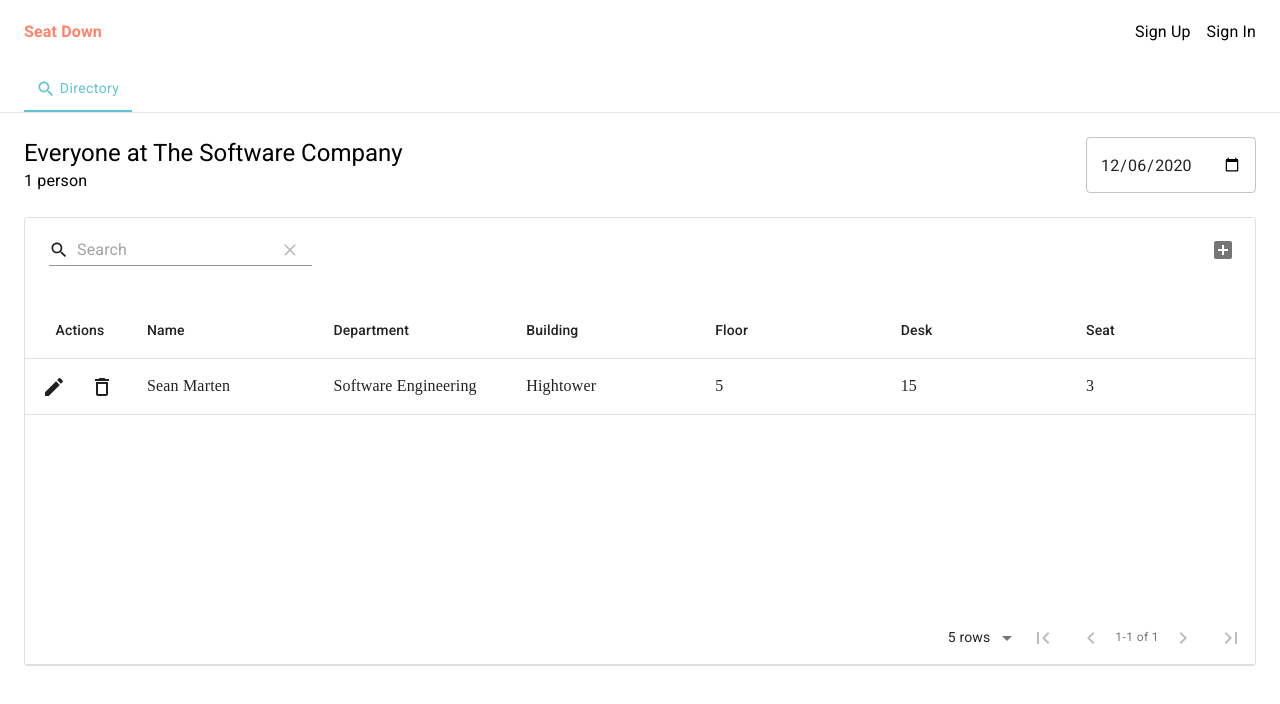
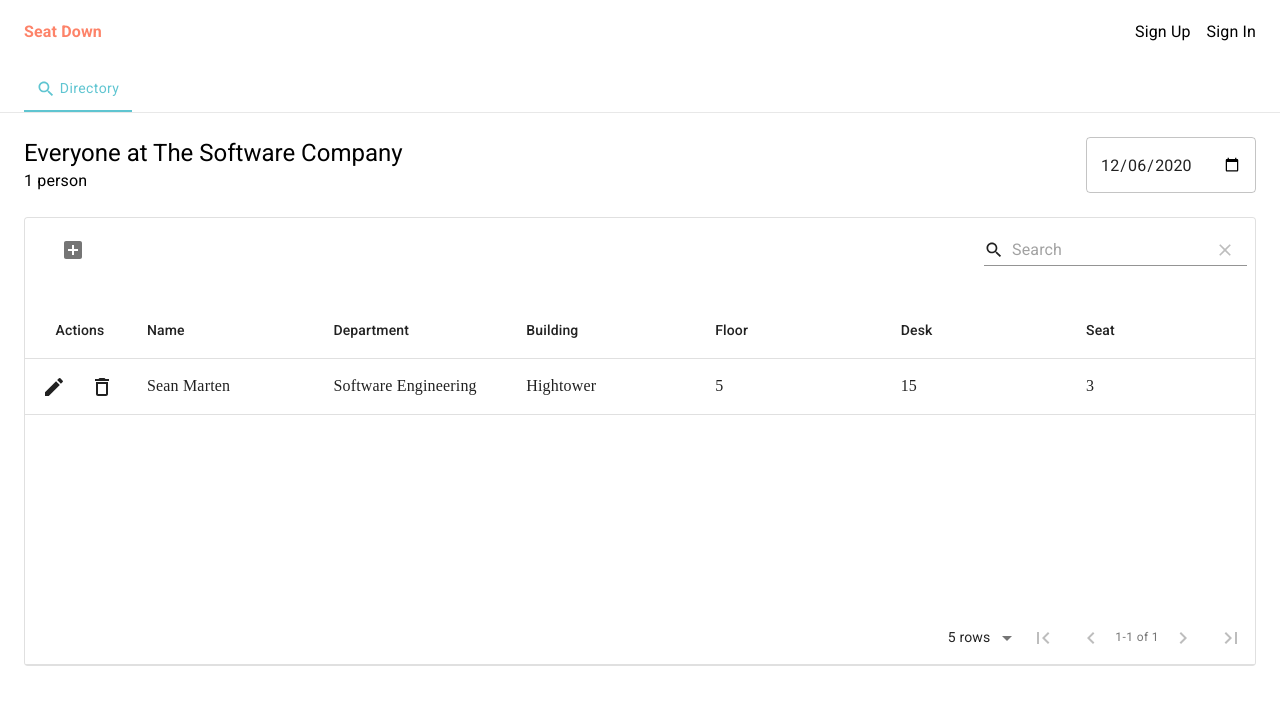
Before and after one commit to berjonbatistiana/seat-down, a React (Create React App) app in the folder client/: page /#/directory in a window 1280 px wide. Shown: the top 704 px of the page. Built offline with nearby package versions, Linux system fonts and the light colour scheme.

Commit message:
change options for employee grid

```diff
--- a/client/src/pages/Viewer/ViewerViews/Directory.js
+++ b/client/src/pages/Viewer/ViewerViews/Directory.js
@@ -39,7 +39,7 @@ export const Directory = () => {
         </Grid>
       </Grid>
       <Box ml={3} mr={3}>
-        <Paper variant="outlined" style={{display: "block"}}>
+        <Paper variant="outlined">
           <EmployeeGrid
             title={"Everyone at The Software Company"}
             data={data}
@@ -48,8 +48,8 @@ export const Directory = () => {
               onRowAdd: newData =>
                 new Promise((resolve, reject) => {
                   setTimeout(() => {
+                    console.log(newData);
                     setData([...data, newData]);
-
                     resolve();
                   }, 1000)
                 }),
--- a/client/src/pages/common/components/EmployeeGrid.js
+++ b/client/src/pages/common/components/EmployeeGrid.js
@@ -34,11 +34,12 @@ export const EmployeeGrid = (props) => {
       columns={props.columns}
       options={{
         showTitle: false,
-        searchFieldAlignment: 'left',
+        toolbarButtonAlignment: 'left',
         doubleHorizontalScroll: true,
+        detailPanelType: 'single',
       }}
       editable={props.editable}
-      style={{boxShadow: 'none'}}
+      style={{boxShadow: 'none',}}
     />
   );
 }
```
